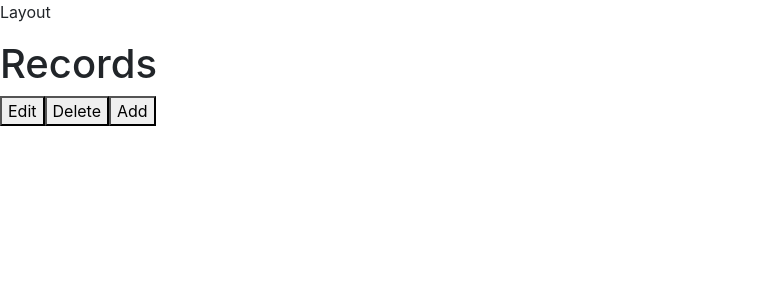
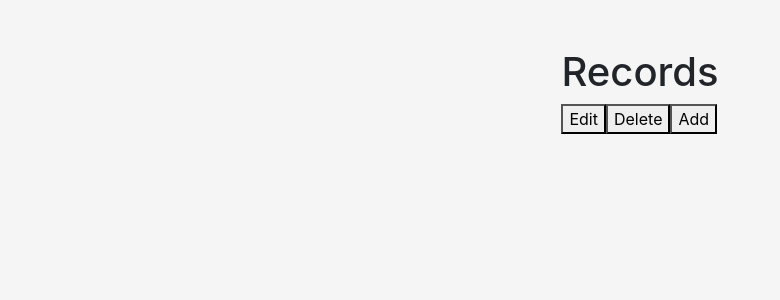
Before and after one commit to Almsrr/lunch-records, a React (Create React App) app: page / in a window 1280 px wide. Shown: the top 300 px of the page, without its empty margins (0-780 px from the left). Built offline with nearby package versions, Linux system fonts and the light colour scheme.

Commit message:
layout style

```diff
--- a/src/components/Layout/index.tsx
+++ b/src/components/Layout/index.tsx
@@ -1,10 +1,15 @@
 import { FC } from "react";
+import styled from "styled-components";
 
 export const Layout: FC = ({ children }) => {
-  return (
-    <div>
-      <p>Layout</p>
-      {children}
-    </div>
-  );
+  return <Container>{children}</Container>;
 };
+
+const Container = styled.div`
+  display: flex;
+  flex-direction: column;
+  align-items: center;
+  padding: 3rem 0;
+  min-height: 100vh;
+  background-color: #f5f5f5;
+`;
```
